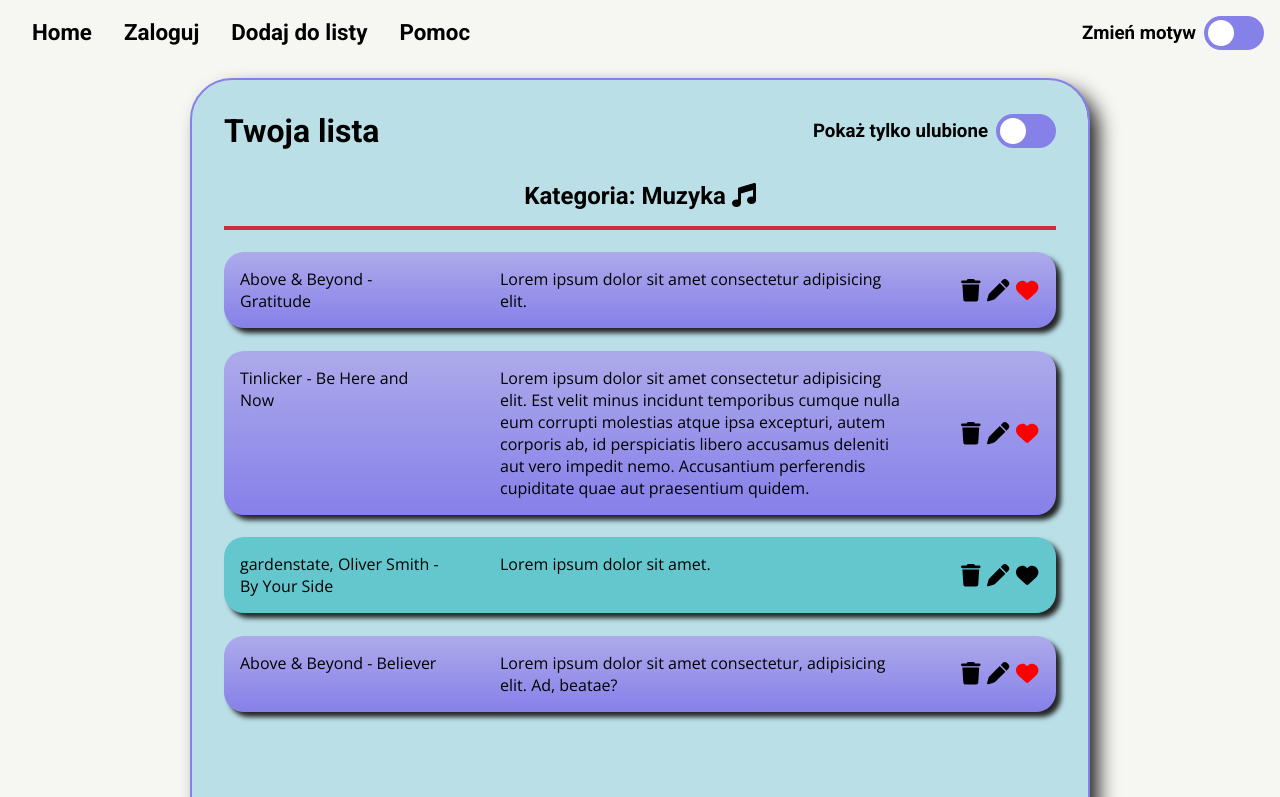
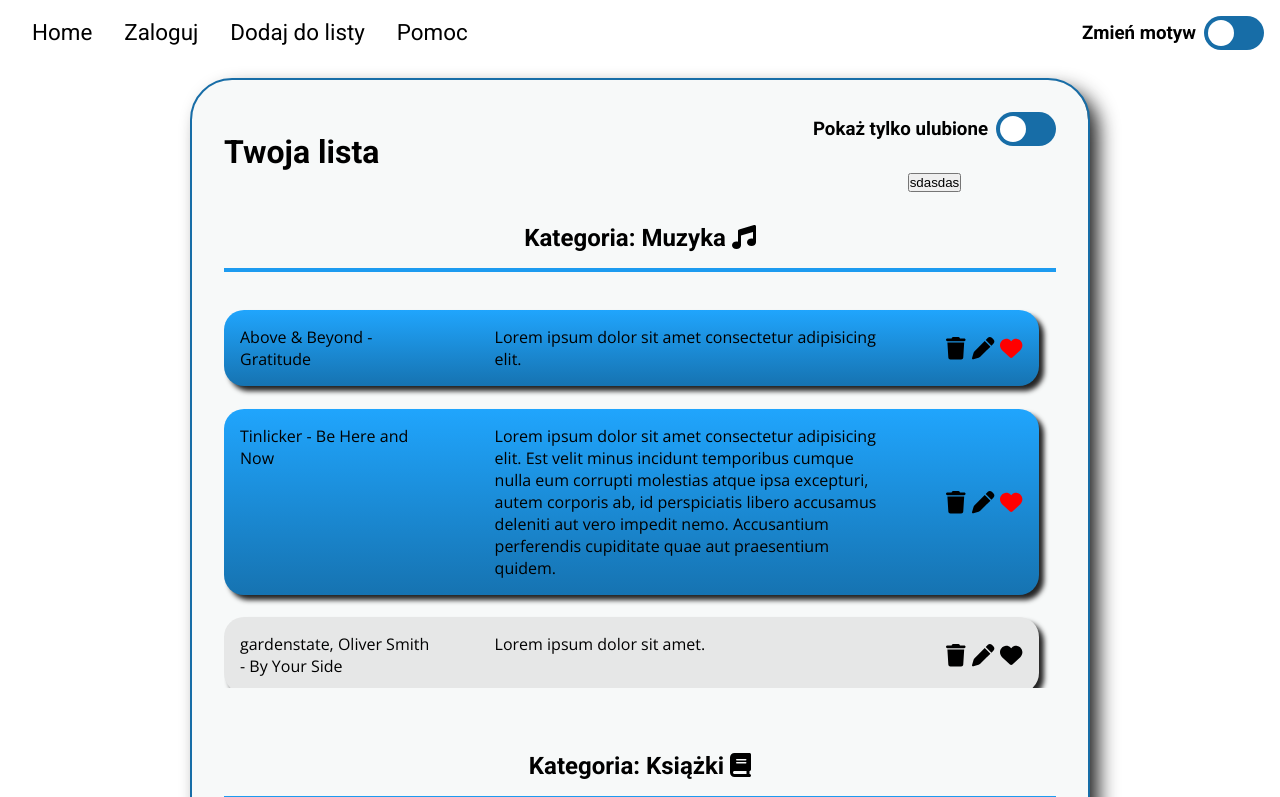
Before and after one commit to NoscanX/wkck-project, a Vue app: page / in a window 1280 px wide. Shown: the top 797 px of the page. Built offline with nearby package versions, Linux system fonts and the light colour scheme.

Commit message:
Themes changed, modal added and some fixes

```diff
--- a/src/App.vue
+++ b/src/App.vue
@@ -103,7 +103,7 @@ nav {
     text-decoration: none;
     font-family: 'Roboto', sans-serif;
     color: var(--text-color);
-    font-weight: 700;
+    font-weight: 400;
 }
 
 .nav-list-item::after {
@@ -121,6 +121,10 @@ nav {
 
 .nav-list-item:hover {
     color: var(--active-and-hover);
+}
+
+.nav-list-item:focus { /** need fix */
+    font-weight: 700;
 }
 
 .switch {
--- a/src/router/index.js
+++ b/src/router/index.js
@@ -3,6 +3,7 @@ import HomeView from '../views/HomeView.vue'
 import HelpView from '../views/HelpView.vue'
 import LoginView from '../views/LoginView.vue'
 import AddView from '../views/AddView.vue'
+import AddModalView from '../views/AddModalView'
 
 const routes = [
   {
--- a/src/styles/themes.css
+++ b/src/styles/themes.css
@@ -1,23 +1,23 @@
 .light-theme {
-    --primary-background: #f6f6f2;
-    --secondary-background: #badfe7;
-    --list-background: #65c7ce;
-    --active-and-hover: #ca2c39;
-    --darker-accents: #8680e9;
+    --primary-background: #FFFFFF;
+    --secondary-background: #f7f9f9;
+    --list-background: #e6e7e7;
+    --active-and-hover: #1d9bf0;
+    --darker-accents: #176da7;
     --text-color: #000000;
-    --primary-gradient: #adaaeb;
-    --secondary-gradient: #8680e9;
-    --accents: #8680e9;
+    --primary-gradient: #20a5fd;
+    --secondary-gradient: #1673b1;
+    --accents: #176da7;
 }
 
 .dark-theme {
-    --primary-background: #292929;
-    --secondary-background: #404040;
+    --primary-background: #000000;
+    --secondary-background: #16181c;
     --list-background: #323232;
-    --active-and-hover: #F2AF29;
-    --darker-accents: #8f8f8f;
+    --active-and-hover: #1d9bf0;
+    --darker-accents: #0e4d78;
     --text-color: #FFFFFF;
-    --primary-gradient: #c79022;
-    --secondary-gradient: #795610;
-    --accents: #ad7d1c;
+    --primary-gradient: #1a8cd8;
+    --secondary-gradient: #0e4d78;
+    --accents: #0e4d78;
 }
--- /dev/null
+++ b/src/views/AddModalView.vue
@@ -0,0 +1,42 @@
+<template>
+  <div class="backdrop" @click.self="closeModal">
+    <div class="modal">
+      <slot>default content (if no slot passed in)</slot>
+
+    </div>
+  </div>
+</template>
+
+<script>
+export default {
+  methods: {
+    closeModal() {
+      this.$emit('close')
+    }
+  }
+}
+</script>
+
+<style>
+  .modal {
+    width: 500px;
+    padding: 20px;
+    margin: 200px auto;
+    background: var(--secondary-background);
+    border-radius: 10px;
+  }
+  .backdrop {
+    top: 0;
+    left: 0;
+    position: fixed;
+    background: rgba(0,0,0,0.5);
+    width: 100%;
+    height: 100%;
+  }
+  .modal h1 {
+    color: var(--text-color);
+    border: none;
+    padding: 0;
+  }
+
+</style>
--- a/src/views/HomeView.vue
+++ b/src/views/HomeView.vue
@@ -6,12 +6,18 @@
                 <div class="header">
                     <h1>Twoja lista</h1>
                 </div>
-                <div class="fav-only">
-                    <h3>Pokaż tylko ulubione</h3>
+                <div class="fav-wrap">
+                    <div class="fav-only">
+                        <h3>Pokaż tylko ulubione</h3>
                     <label class="switch">
                         <input type="checkbox" @click="toggleShowAll">
                         <span class="slider round"></span>
                     </label>
+                    </div>
+                    <div>
+                        <!-- <h1>Zaloguj sie lepiej</h1> -->
+                        <button @click="toggleModal">sdasdas</button>
+                    </div>
                 </div>
             </div>
             <div class="category music">
@@ -57,9 +63,17 @@
                 </ul>
             </div>
         </div>
-        <div>
-            <h1>Zaloguj sie lepiej</h1>
-        </div>
+
+        <div v-if="showModal">
+    <AddModalView theme="sale" @close="toggleModal">
+      <template v-slot:links>
+        <a href="#">sign up now</a>
+        <a href="#">more info</a>
+      </template>
+      <h1>Okno modalne!</h1>
+
+    </AddModalView>
+  </div>
     </div>
 
 </template>
@@ -69,17 +83,20 @@
 // import HelloWorld from '@/components/HelloWorld.vue'
 
 import LoginView from "./LoginView.vue";
+import AddModalView from "./AddModalView.vue";
 
 export default {
 
     components: {
-        LoginView
+        LoginView,
+        AddModalView
     },
 
     name: 'HomeView',
     data () {
         return {
             showAll: true,
+            showModal: false,
             songs: [
                 {
                     title: 'Above & Beyond - Gratitude',
@@ -137,7 +154,10 @@ export default {
         },
         toggleFav(song) {
             song.isFav = !song.isFav;
-        }
+        },
+            toggleModal() {
+            this.showModal = !this.showModal
+            }
     },
     computed: {
         filteredSongs() {
@@ -218,8 +238,14 @@ nav {
 
 .fav-only {
     display: flex;
-    justify-content: center;
     align-items: center;
+}
+
+.fav-wrap {
+    display: flex;
+    justify-content: space-between;
+    flex-direction: column;
+    min-height: 80px;
 }
 
 .category {
@@ -229,6 +255,8 @@ nav {
 
 .category ul {
     list-style-type: none;
+    max-height: 400px;
+    overflow-y: scroll;
 }
 
 .category ul li {
@@ -237,6 +265,7 @@ nav {
     margin: 1.4rem 0;
     background-color: var(--list-background);
     box-shadow: 5px 5px 5px #252525;
+    width: 98%;
 }
 
 .fav {
--- a/src/views/LoginView.vue
+++ b/src/views/LoginView.vue
@@ -77,6 +77,7 @@ export default {
     margin: 10px 0;
     font-family: 'Roboto', sans-serif;
     font-size: 1.2rem;
+    outline: 1px solid var(--accents);
 }
 
 .login-panel input:focus{
```
